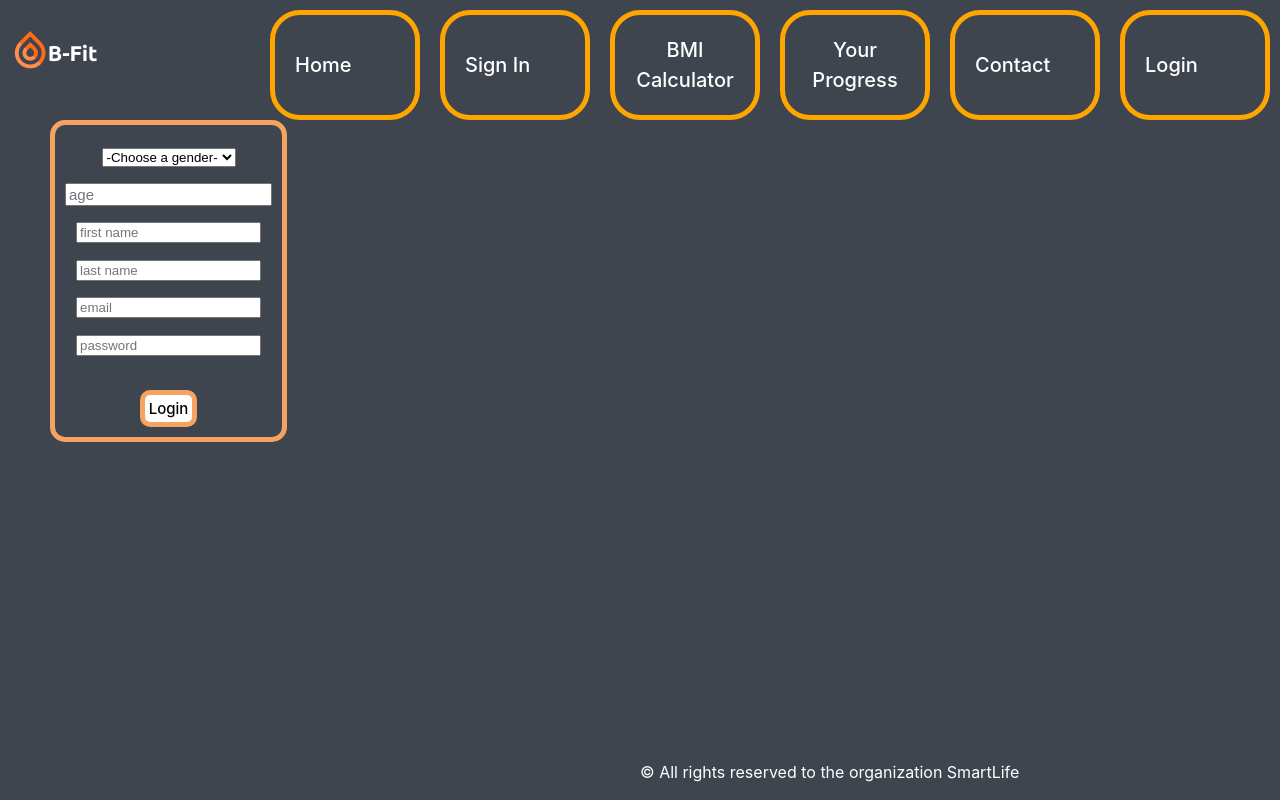
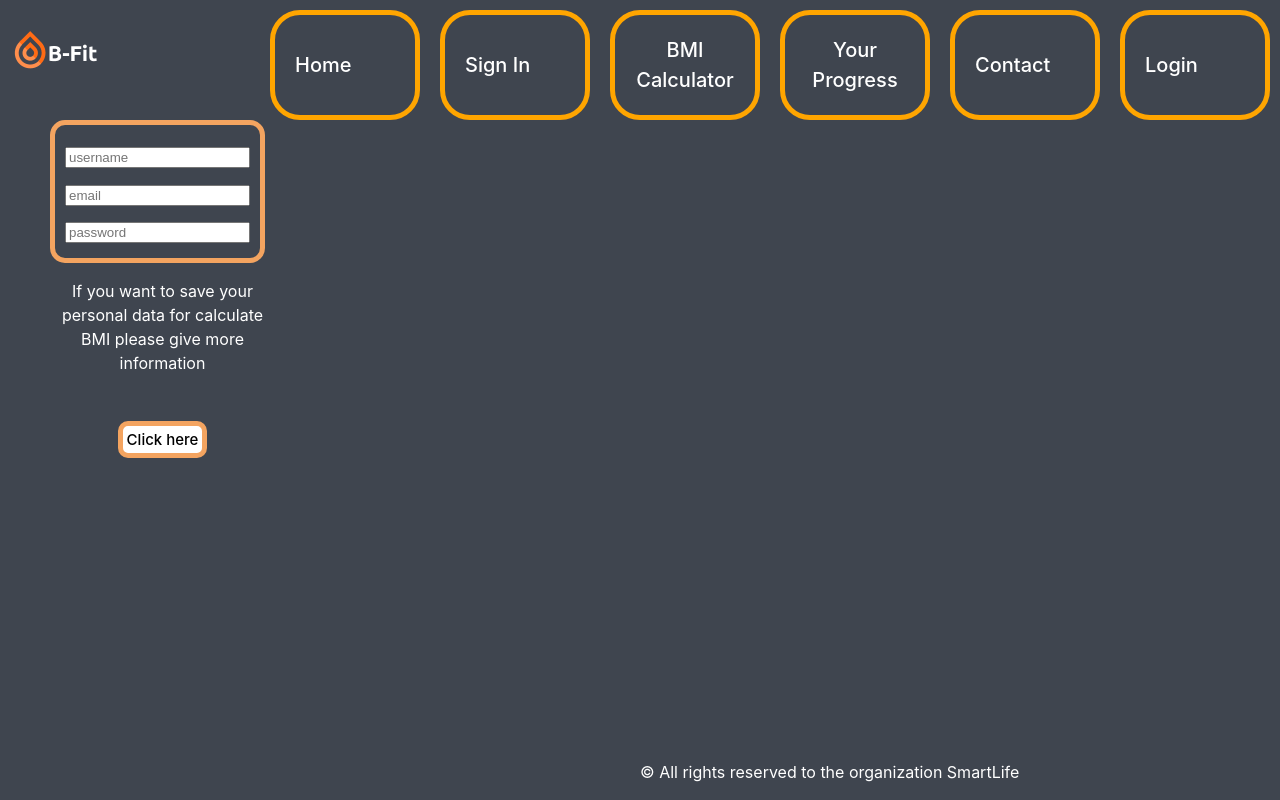
Before and after one commit to nicosala90/B-Fit, a React (Vite) app in the folder frontend/B-Fit/: page /signin in a window 1280 px wide. Built offline with nearby package versions, Linux system fonts and the light colour scheme.

Commit message:
create sign in component

```diff
--- a/frontend/B-Fit/src/App.css
+++ b/frontend/B-Fit/src/App.css
@@ -120,7 +120,7 @@ input[type="number"] {
   max-height: 520px;
 }
 
-#submitBtn {
+.submitBtn {
   font-size: 15px;
   background-color: white;
   border: solid 5px sandybrown;
--- a/frontend/B-Fit/src/components/SignIn.jsx
+++ b/frontend/B-Fit/src/components/SignIn.jsx
@@ -3,41 +3,21 @@ import { useState } from "react";
 function SignIn() {
 
     const [client, setClient] = useState({
-        "gender": "",
-        "age": "",
-        "firstName": "",
-        "lastName": "",
+        "username": "",
         "email": "",
-        "password": "",SignIn
+        "password": "",
+        "birthday": "",
+        "height": ""
     })
     const [value, setValue] = useState(0);
 
-    function handleGender(e) {
+    const [show, setShow] = useState(false)
+
+    function handleUserNameChange(e) {
         setClient
             ({
                 ...client,
-                gender: e.target.value
-            })
-    }
-    function handleAgeChange(e) {
-        setClient
-            ({
-                ...client,
-                age: e.target.value
-            })
-    }
-    function handleFirstNameChange(e) {
-        setClient
-            ({
-                ...client,
-                firstName: e.target.value
-            })
-    }
-    function handleLastNameChange(e) {
-        setClient
-            ({
-                ...client,
-                lastName: e.target.value
+                username: e.target.value
             })
     }
     function handleEmailChange(e) {
@@ -54,17 +34,32 @@ function SignIn() {
                 password: e.target.value
             })
     }
+    function handleBirthdayChange(e) {
+        setClient
+            ({
+                ...client,
+                birthday: e.target.value
+            })
+    }
+    function handleHeightChange(e) {
+        setClient
+            ({
+                ...client,
+                height: e.target.value
+            })
+    }
+
+    function showMoreDataFields() {
+        setShow(true)
+    }
 
     function submitClientData(client) {
 
-        if (client["gender"] !== "" && client["age"] !== "" && client["firstName"] !== "" && client["lastName"] !== ""
-            && client["email"] !== "" && client["password"] !== "") {
+        if (client["username"] !== "" && client["email"] !== "" && client["password"] !== "") {
 
             const clientData = {
                 ...client,
-                age: parseFloat(client.age),
-                firstName: client.firstName,
-                lastName: client.lastName,
+                username: client.username,
                 email: client.email,
                 password: client.password
             };
@@ -81,10 +76,7 @@ function SignIn() {
 
             setClient
                 ({
-                    "gender": "",
-                    "age": "",
-                    "firstName": "",
-                    "lastName": "",
+                    "username": "",
                     "email": "",
                     "password": ""
                 });
@@ -96,18 +88,29 @@ function SignIn() {
         <div className="container-login">
             <div id="login-table">
                 <div id="login-fields">
-                    <select name="genders" id="cars" value={client.gender} onChange={handleGender}>
-                        <option value="">-Choose a gender-</option>
-                        <option value="MALE">Male</option>
-                        <option value="FEMALE">Female</option>
-                    </select>
-                    <input placeholder="age" type="number" value={client.age} onChange={handleAgeChange}></input>
-                    <input placeholder="first name" type="text" value={client.firstName} onChange={handleFirstNameChange}></input>
-                    <input placeholder="last name" type="text" value={client.lastName} onChange={handleLastNameChange}></input>
+                    <input placeholder="username" type="text" value={client.username} onChange={handleUserNameChange}></input>
                     <input placeholder="email" type="text" value={client.email} onChange={handleEmailChange}></input>
                     <input placeholder="password" type="text" value={client.password} onChange={handlePasswordChange}></input>
-                    <button id="submitBtn" onClick={() => { submitClientData(client); }}>Login</button>
+                    {show ?
+                        (
+                            <>
+                                <input placeholder="birthdate" type="date" value={client.birthday} onChange={handleBirthdayChange}></input>
+                                <input placeholder="height" type="text" value={client.height} onChange={handleHeightChange}></input>
+                                <button className="submitBtn" onClick={() => { submitClientData(client); }}>Sign in</button>
+                            </>
+                        )
+                        : null}
                 </div>
+                {!show ?
+                    (
+                        <div>
+                            <span>
+                                <p>If you want to save your personal data for calculate BMI please give more information </p>
+                                <button className="submitBtn" onClick={showMoreDataFields}>Click here</button>
+                            </span>
+                        </div>
+                    )
+                    : null}
             </div>
         </div>
     )
```
